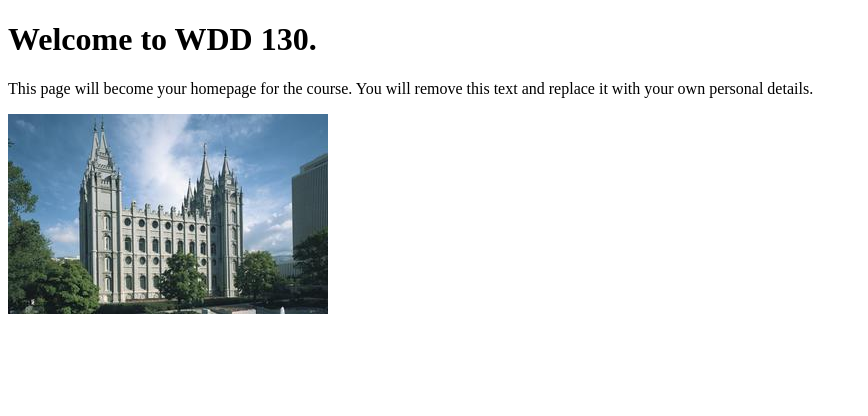
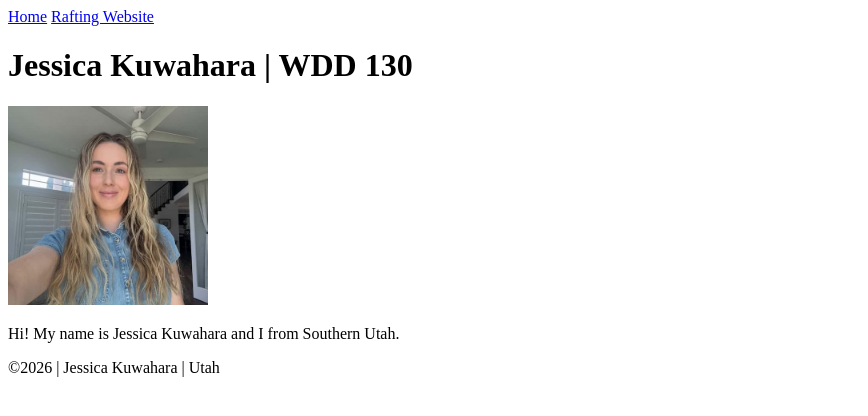
Before and after one commit to altajessie-creator/wdd130, a plain HTML site: page index.html in a window 1280 px wide. Shown: the whole page, without its empty margins (0-868 px from the left). Drawn offline with Linux system fonts and the light colour scheme.

Commit message:
week 1 assignment

```diff
--- a/index.html
+++ b/index.html
@@ -1,14 +1,28 @@
 <!DOCTYPE html>
 <html lang="en">
+
 <head>
     <meta charset="UTF-8">
     <meta name="viewport" content="width=device-width, initial-scale=1.0">
-    <title>WDD 130 | Personal Homepage</title>
+    <title>Jessica Kuwahara | WDD 130</title>
 </head>
+
 <body>
-    <h1>Welcome to WDD 130.</h1>
-    <p>This page will become your homepage for the course. You will remove this text and replace it with your own personal details.</p>
+    <header>
+        <nav>
+            <a href="#">Home</a>
+            <a href="wwr/">Rafting Website</a>
+        </nav>
+    </header>
+    <main>
+        <h1>Jessica Kuwahara | WDD 130</h1>
+        <img src="images/profile.jpg" alt="Jessica Kuwahara" width="200">
+        <p>Hi! My name is Jessica Kuwahara and I from Southern Utah.</p>
+    </main>
+    <footer>
+        <p>©2026 | Jessica Kuwahara | Utah</p>
+    </footer>
 
-    <img src="images/salt-lake-temple.jpg" alt="The Salt Lake Temple.">
 </body>
+
 </html>
```
Also changed, not shown: images/profile.jpg (added).
